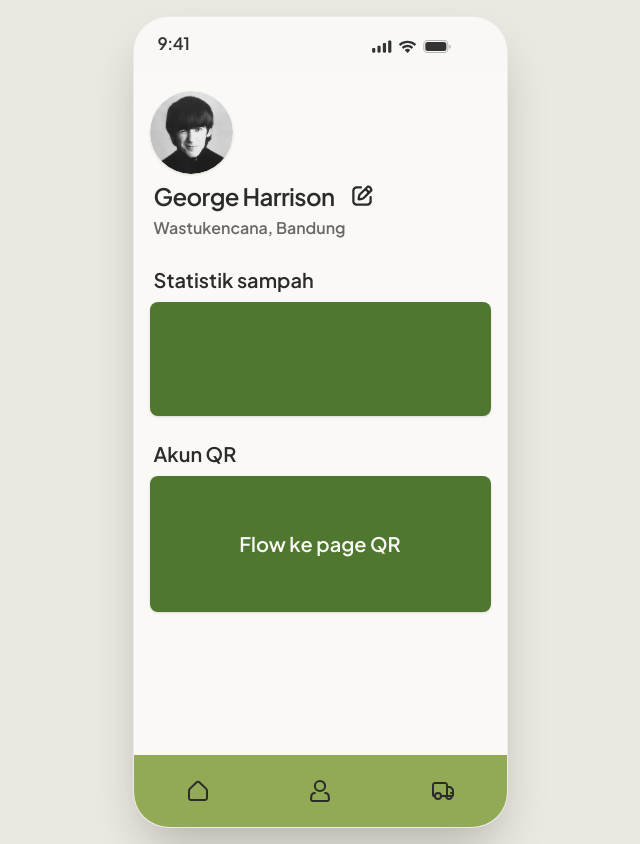
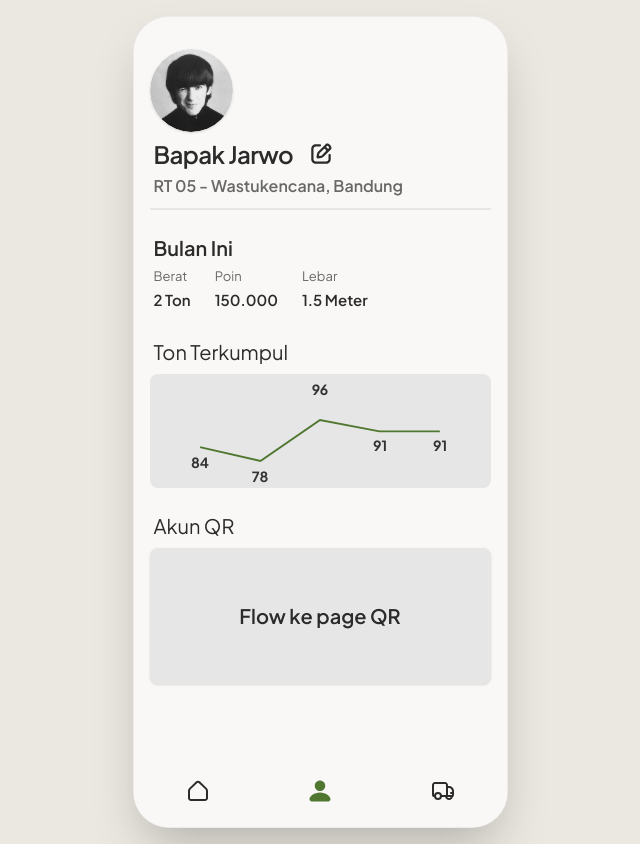
Before and after one commit to KenGadhira/kutip, a Next.js app: page / in a window 1280 px wide. Shown: the whole page, without its empty margins (320-960 px from the left). Built offline with nearby package versions, Linux system fonts and the light colour scheme.

Commit message:
feat(profile): update to Profile Final design and remove status bar

```diff
--- a/components/ProfileLayer.tsx
+++ b/components/ProfileLayer.tsx
@@ -9,49 +9,20 @@ interface ProfileLayerProps {
 }
 
 export default function ProfileLayer({ onQrClick }: ProfileLayerProps) {
+  // ponytail: local state for profile info; replace with backend sync on auth integration
   const [isEditing, setIsEditing] = useState(false);
-  const [userName, setUserName] = useState("George Harrison");
-  const [userLocation, setUserLocation] = useState("Wastukencana, Bandung");
+  const [userName, setUserName] = useState("Bapak Jarwo");
+  const [userLocation, setUserLocation] = useState("RT 05 - Wastukencana, Bandung");
 
   return (
     <div
       className="w-full sm:max-w-[375px] h-screen sm:h-[812px] bg-[#f9f8f6] sm:rounded-[36px] sm:shadow-2xl overflow-hidden flex flex-col relative mx-auto select-none border border-black/5"
       data-node-id="95:133"
-      data-name="Profile"
+      data-name="Profile Final"
     >
-      {/* iOS Status Bar */}
-      <header
-        className="w-full h-[54px] flex items-center justify-between px-6 shrink-0 z-20 bg-[#f9f8f6]"
-        data-node-id="95:134"
-        data-name="iOS status bar"
-      >
-        <div className="flex-1 h-[54px] flex items-center" data-node-id="95:135" data-name="Time">
-          <span
-            className="text-[17px] font-semibold text-[#333333] tracking-tight"
-            data-node-id="95:136"
-          >
-            9:41
-          </span>
-        </div>
-        <div
-          className="h-[54px] w-[140.5px] relative shrink-0 flex items-center justify-end"
-          data-node-id="95:137"
-          data-name="Levels"
-        >
-          <Image
-            src="/assets/ios-levels.svg"
-            alt="Status Bar Indicators"
-            width={140}
-            height={54}
-            className="block max-w-none h-[54px] w-[140.5px]"
-            priority
-          />
-        </div>
-      </header>
-
       {/* Main Content Area */}
       <main
-        className="bg-[#faf9f5] flex-1 overflow-y-auto px-4 pt-5 pb-24 flex flex-col gap-6 relative z-10"
+        className="bg-[#f9f8f6] flex-1 overflow-y-auto px-4 pt-8 pb-24 flex flex-col gap-6 relative z-10"
         data-node-id="95:173"
         data-name="Main"
       >
@@ -158,38 +129,211 @@ export default function ProfileLayer({ onQrClick }: ProfileLayerProps) {
               )}
             </div>
           </div>
+
+          {/* Line Break */}
+          <div
+            className="bg-[#e6e6e6] h-[2px] rounded-[10px] w-full"
+            data-node-id="157:213"
+            data-name="Line Break"
+          />
         </section>
 
-        {/* Notifikasi Card 1 - Statistik Sampah */}
+        {/* Stats Card - Bulan Ini */}
         <section
-          className="flex flex-col gap-2 w-full"
+          className="flex flex-col gap-1 w-full"
           data-node-id="95:185"
-          data-name="Notifikasi Card"
+          data-name="Stats Card"
         >
           <div
             className="flex items-center px-1 w-full"
-            data-node-id="95:186"
+            data-node-id="157:197"
             data-name="Heading 3"
           >
             <h2
               className="text-[20px] font-semibold text-[#2b2b2b] leading-[28px] whitespace-nowrap"
-              data-node-id="95:187"
+              data-node-id="157:198"
             >
-              Statistik sampah
+              Bulan Ini
             </h2>
           </div>
           <div
-            className="bg-[#4f7730] h-[114px] rounded-[8px] w-full shadow-sm transition hover:brightness-105"
-            data-node-id="95:188"
-            data-name="Card"
-          />
+            className="flex gap-6 items-center px-1 w-full"
+            data-node-id="157:200"
+            data-name="Row"
+          >
+            <div
+              className="flex flex-col items-start justify-center"
+              data-node-id="157:202"
+              data-name="Individual Status"
+            >
+              <span
+                className="text-[13px] font-normal text-[#2b2b2b]/70 leading-[20px]"
+                data-node-id="157:201"
+              >
+                Berat
+              </span>
+              <span
+                className="text-[15px] font-semibold text-[#2b2b2b] leading-[28px]"
+                data-node-id="157:203"
+              >
+                2 Ton
+              </span>
+            </div>
+            <div
+              className="flex flex-col items-start justify-center"
+              data-node-id="157:204"
+              data-name="Individual Status"
+            >
+              <span
+                className="text-[13px] font-normal text-[#2b2b2b]/70 leading-[20px]"
+                data-node-id="157:205"
+              >
+                Poin
+              </span>
+              <span
+                className="text-[15px] font-semibold text-[#2b2b2b] leading-[28px]"
+                data-node-id="157:206"
+              >
+                150.000
+              </span>
+            </div>
+            <div
+              className="flex flex-col items-start justify-center"
+              data-node-id="157:207"
+              data-name="Individual Status"
+            >
+              <span
+                className="text-[13px] font-normal text-[#2b2b2b]/70 leading-[20px]"
+                data-node-id="157:208"
+              >
+                Lebar
+              </span>
+              <span
+                className="text-[15px] font-semibold text-[#2b2b2b] leading-[28px]"
+                data-node-id="157:209"
+              >
+                1.5 Meter
+              </span>
+            </div>
+          </div>
         </section>
 
-        {/* Notifikasi Card 2 - Akun QR */}
+        {/* Stats Card - Ton Terkumpul */}
+        <section
+          className="flex flex-col gap-2 w-full"
+          data-node-id="157:180"
+          data-name="Stats Card"
+        >
+          <div
+            className="flex items-center px-1 w-full"
+            data-node-id="157:181"
+            data-name="Heading 3"
+          >
+            <h2
+              className="text-[20px] font-normal text-[#2b2b2b] leading-[28px] whitespace-nowrap"
+              data-node-id="157:182"
+            >
+              Ton Terkumpul
+            </h2>
+          </div>
+          <div
+            className="bg-[#e6e6e6] h-[114px] rounded-[8px] w-full flex items-center justify-center relative overflow-hidden px-1"
+            data-node-id="157:183"
+            data-name="Card"
+          >
+            <div
+              className="relative w-[320px] h-[123px] overflow-hidden shrink-0 flex items-center justify-center"
+              data-node-id="157:184"
+              data-name="linechart-wrapper"
+            >
+              <div
+                className="relative w-[320px] h-[123px] overflow-hidden shrink-0"
+                data-node-id="157:185"
+                data-name="linechart"
+              >
+                <div
+                  className="absolute left-[10px] top-[82.4px] w-[60px] flex flex-col items-center"
+                  data-node-id="157:186"
+                  data-name="Frame"
+                >
+                  <span
+                    className="font-bold text-[14px] text-[#333333] text-center"
+                    data-node-id="157:187"
+                  >
+                    84
+                  </span>
+                </div>
+                <div
+                  className="absolute left-[70px] top-[96.8px] w-[60px] flex flex-col items-center"
+                  data-node-id="157:188"
+                  data-name="Frame"
+                >
+                  <span
+                    className="font-bold text-[14px] text-[#333333] text-center"
+                    data-node-id="157:189"
+                  >
+                    78
+                  </span>
+                </div>
+                <div
+                  className="absolute left-[130px] top-[9.6px] w-[60px] flex flex-col items-center"
+                  data-node-id="157:190"
+                  data-name="Frame"
+                >
+                  <span
+                    className="font-bold text-[14px] text-[#333333] text-center"
+                    data-node-id="157:191"
+                  >
+                    96
+                  </span>
+                </div>
+                <div
+                  className="absolute left-[190px] top-[65.6px] w-[60px] flex flex-col items-center"
+                  data-node-id="157:192"
+                  data-name="Frame"
+                >
+                  <span
+                    className="font-bold text-[14px] text-[#333333] text-center"
+                    data-node-id="157:193"
+                  >
+                    91
+                  </span>
+                </div>
+                <div
+                  className="absolute left-[250px] top-[65.6px] w-[60px] flex flex-col items-center"
+                  data-node-id="157:194"
+                  data-name="Frame"
+                >
+                  <span
+                    className="font-bold text-[14px] text-[#333333] text-center"
+                    data-node-id="157:195"
+                  >
+                    91
+                  </span>
+                </div>
+                <div
+                  className="absolute left-[40px] top-[49.6px] w-[240px] h-[43.2px]"
+                  data-node-id="157:196"
+                  data-name="Vector"
+                >
+                  <Image
+                    src="/assets/chart-line.svg"
+                    alt="Grafik Garis Ton Terkumpul"
+                    width={242}
+                    height={45}
+                    className="block w-full h-full max-w-none"
+                  />
+                </div>
+              </div>
+            </div>
+          </div>
+        </section>
+
+        {/* Card - Akun QR */}
         <section
           className="flex flex-col gap-2 w-full"
           data-node-id="95:189"
-          data-name="Notifikasi Card"
+          data-name="Card"
         >
           <div
             className="flex items-center px-1 w-full"
@@ -197,7 +341,7 @@ export default function ProfileLayer({ onQrClick }: ProfileLayerProps) {
             data-name="Heading 3"
           >
             <h2
-              className="text-[20px] font-semibold text-[#2b2b2b] leading-[28px] whitespace-nowrap"
+              className="text-[20px] font-normal text-[#2b2b2b] leading-[28px] whitespace-nowrap"
               data-node-id="95:191"
             >
               Akun QR
@@ -208,12 +352,12 @@ export default function ProfileLayer({ onQrClick }: ProfileLayerProps) {
             <button
               type="button"
               onClick={onQrClick}
-              className="bg-[#4f7730] h-[136px] rounded-[8px] w-full flex items-center justify-center px-1 shadow-sm transition hover:brightness-105 active:scale-[0.99] cursor-pointer"
+              className="bg-[#e6e6e6] h-[136px] rounded-[8px] w-full flex items-center justify-center px-1 shadow-sm transition hover:brightness-95 active:scale-[0.99] cursor-pointer"
               data-node-id="95:192"
               data-name="Card"
             >
               <span
-                className="text-[20px] font-semibold text-[#f9f8f6] leading-[28px] whitespace-nowrap"
+                className="text-[20px] font-semibold text-[#2b2b2b] leading-[28px] whitespace-nowrap"
                 data-node-id="95:193"
               >
                 Flow ke page QR
@@ -222,12 +366,12 @@ export default function ProfileLayer({ onQrClick }: ProfileLayerProps) {
           ) : (
             <Link
               href="/qr"
-              className="bg-[#4f7730] h-[136px] rounded-[8px] w-full flex items-center justify-center px-1 shadow-sm transition hover:brightness-105 active:scale-[0.99] cursor-pointer"
+              className="bg-[#e6e6e6] h-[136px] rounded-[8px] w-full flex items-center justify-center px-1 shadow-sm transition hover:brightness-95 active:scale-[0.99] cursor-pointer"
               data-node-id="95:192"
               data-name="Card"
             >
               <span
-                className="text-[20px] font-semibold text-[#f9f8f6] leading-[28px] whitespace-nowrap"
+                className="text-[20px] font-semibold text-[#2b2b2b] leading-[28px] whitespace-nowrap"
                 data-node-id="95:193"
               >
                 Flow ke page QR
@@ -239,7 +383,7 @@ export default function ProfileLayer({ onQrClick }: ProfileLayerProps) {
 
       {/* Bottom Footer Navigation */}
       <footer
-        className="w-full h-[72px] bg-[#92aa56] absolute bottom-0 left-0 right-0 z-20 flex items-center justify-center px-12"
+        className="w-full h-[72px] bg-[#f9f8f6] absolute bottom-0 left-0 right-0 z-20 flex items-center justify-center px-12"
         data-node-id="95:159"
         data-name="Bottom Footer"
       >
@@ -270,27 +414,21 @@ export default function ProfileLayer({ onQrClick }: ProfileLayerProps) {
               />
             </Link>
 
-            {/* Profile Icon (Active) */}
+            {/* Profile Icon (Active - green filled) */}
             <Link
               href="/profile"
-              className="w-8 h-8 flex items-center justify-center relative hover:opacity-90 transition cursor-pointer"
+              className="w-8 h-8 flex items-center justify-center relative hover:opacity-80 transition cursor-pointer"
               data-node-id="95:165"
-              data-name="akar-icons:person"
+              data-name="gravity-ui:person-fill"
               aria-label="Profil (Aktif)"
             >
-              <div
-                className="w-6 h-6 flex items-center justify-center"
-                data-node-id="95:166"
-                data-name="Group"
-              >
-                <Image
-                  src="/assets/icon-person.svg"
-                  alt="Profil"
-                  width={20}
-                  height={22}
-                  className="w-5 h-[22px]"
-                />
-              </div>
+              <Image
+                src="/assets/icon-person-fill.svg"
+                alt="Profil"
+                width={24}
+                height={24}
+                className="w-6 h-6"
+              />
             </Link>
 
             {/* Truck Icon */}
```
Also changed, not shown: public/assets/chart-line.svg (added), public/assets/icon-person-fill.svg (added).
